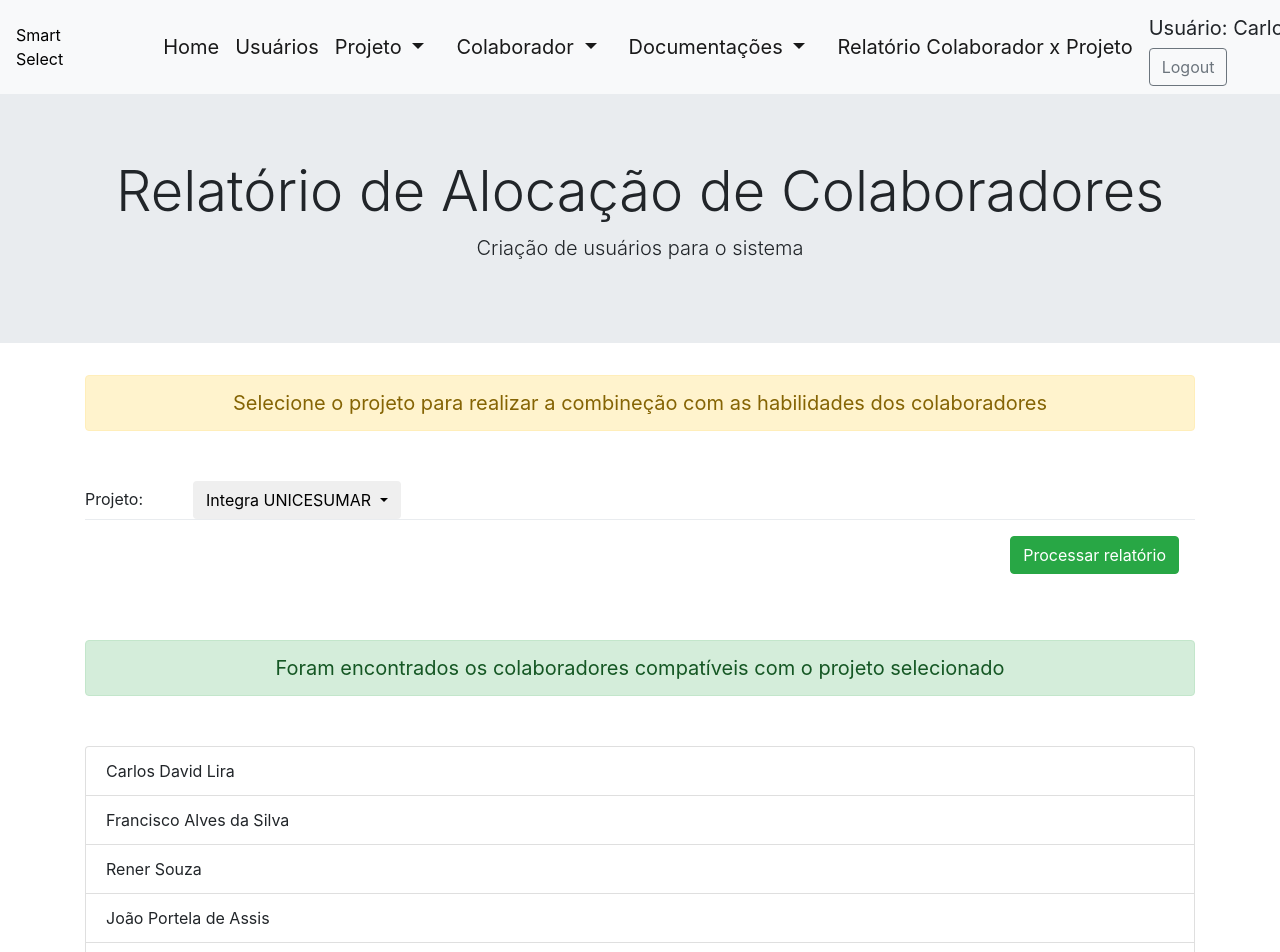
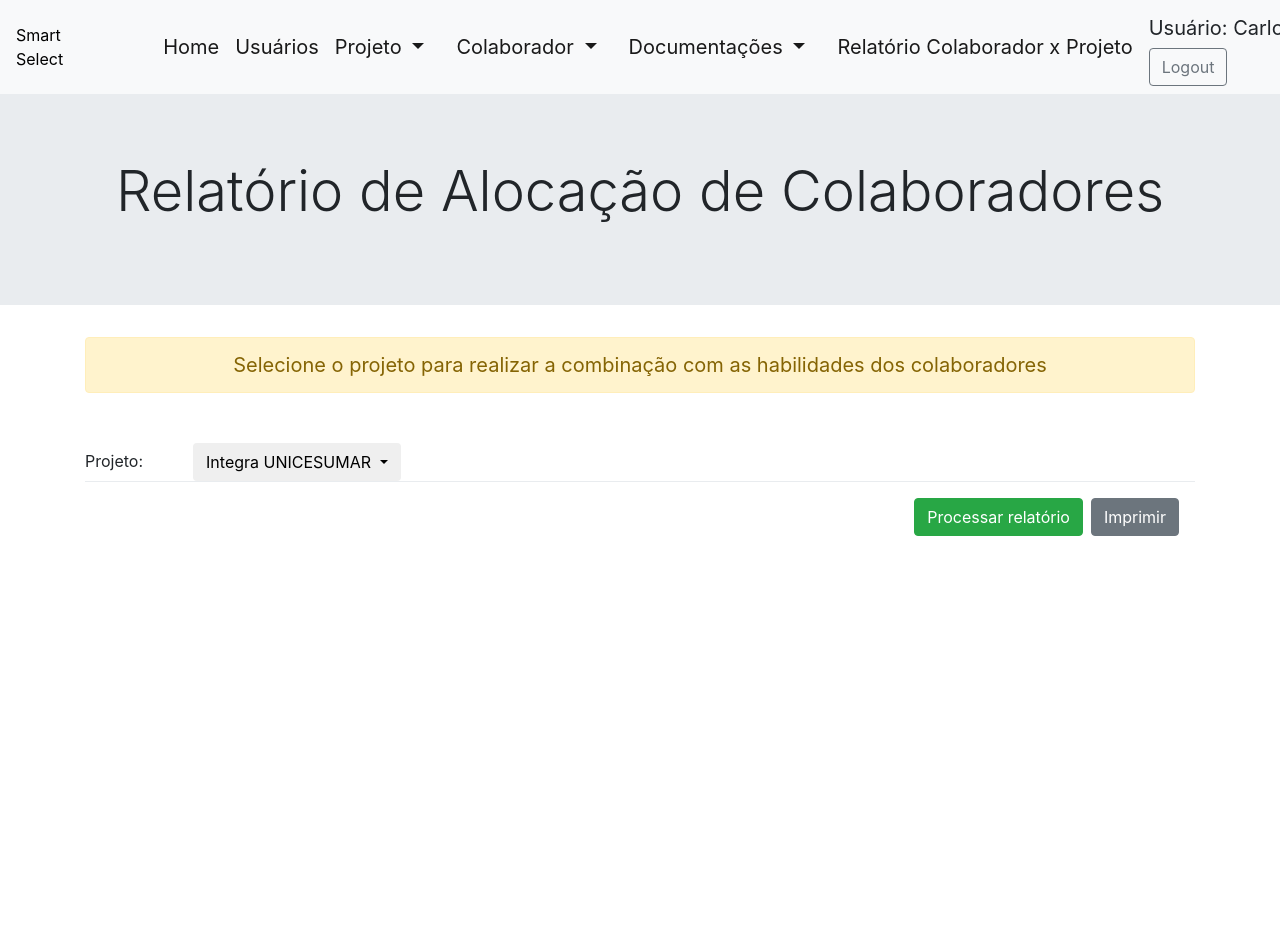
Before and after one commit to carlosdavilira/smart-select-front, an Angular app: page / in a window 1280 px wide. Shown: the top 952 px of the page. After the commit the page ends 800 px from the top, so only its background shows below. Built offline with nearby package versions, Linux system fonts and the light colour scheme.

Commit message:
[SmartSelect][Add] Add Relatorio de Projetos x Colaboradores templante

```diff
--- a/src/app/relatorio/relatorio.component.css
+++ b/src/app/relatorio/relatorio.component.css
@@ -32,3 +32,7 @@
   width: 50px;
   height: 50px;
 }
+
+.modal-left-side {
+  border-right: 1px dashed #ccc;
+}
--- a/src/app/relatorio/relatorio.component.html
+++ b/src/app/relatorio/relatorio.component.html
@@ -1,13 +1,13 @@
 <div class="jumbotron jumbotron-fluid">
   <div class="container">
     <h1 class="display-4 title">Relatório de Alocação de Colaboradores</h1>
-    <p class="lead title">Criação de usuários para o sistema</p>
+    <p class="lead title"></p>
   </div>
 </div>
 <div class="container">
   <form>
     <div class="form-group">
-    <label for="nomeUsuario" class=" alert alert-warning texto-relatorio d-flex justify-content-center bd-highlight mb-3">Selecione o projeto para realizar a combineção com as habilidades dos colaboradores</label>
+    <label for="nomeUsuario" class=" alert alert-warning texto-relatorio d-flex justify-content-center bd-highlight mb-3">Selecione o projeto para realizar a combinação com as habilidades dos colaboradores</label>
     <div class="form-group container-espc">
     <label for="nomeUsuario">Projeto:</label>
     <div class="btn-group btn-group-espec">
@@ -24,13 +24,15 @@
     </div>
     <div class="modal-footer">
       <button type="button" class="btn btn-success float-right" data-dismiss="modal" (click)="showResults()">Processar relatório</button>
+      <button type="button" class="btn btn-secondary float-right" data-dismiss="modal" (click)="showResults()">Imprimir</button>
+
     </div>
     </div>
   </div>
   </form>
 </div>
 
-<div class="container container-espc">
+<div class="container container-espc" *ngIf="results">
   <label for="nomeUsuario" class=" alert alert-success texto-relatorio d-flex justify-content-center bd-highlight mb-3">Foram encontrados os colaboradores compatíveis com o projeto selecionado</label>
   <ul class="list-group list-espec">
     <li class="list-group-item" data-toggle="modal" data-target="#exampleModal" data-toggle="modal" data-target="#exampleModal">Carlos David Lira</li>
@@ -52,6 +54,30 @@
       </div>
       <div class="modal-body">
         <!-- Conteúdo Modal-->
+        <div class="row">
+        <div class="col-6 col-sm-6 modal-left-side">
+          <form>
+            <div class="form-group">
+              <label for="nomeColaborador">Nome Completo</label>
+              <input type="text" disabled class="form-control" id="nomeColaborador" aria-describedby="nomeColaborador" placeholder="Carlos David Lira">
+            </div>
+            <div class="form-group">
+              <label for="projetoAtual">Projeto Atual</label>
+              <input type="text" disabled class="form-control" id="projetoAtual" placeholder="Smart Select">
+            </div>
+            <div class="form-group">
+              <label for="nomeGerente">Nome do Gerente Atual</label>
+              <input type="text" disabled class="form-control" id="nomeGerente" placeholder="Rafael Alves Florindo">
+            </div>
+            <div class="form-group">
+              <label for="habilidadesNecessarias">Habilidades</label>
+              <input type="text" disabled class="form-control" id="habilidadesNecessarias" placeholder="Java, Angular, MySQL, Android, HTML, CSS, Typescript, Swift, SAP ">
+            </div>
+            <!--/div-->
+          </form>
+        </div>
+
+        <div class="col-6 col-sm-6">
           <form>
             <div class="form-group">
               <label for="exampleInputEmail1">Nome do Projeto</label>
@@ -66,6 +92,8 @@
               <input type="text" class="form-control" disabled id="habilidadesNecessarias" placeholder="2 Anos">
             </div>
           </form>
+          </div>
+      </div>
 
       </div>
       <div class="modal-footer">
```
Lines whose indentation alone changed are shown as unchanged.
